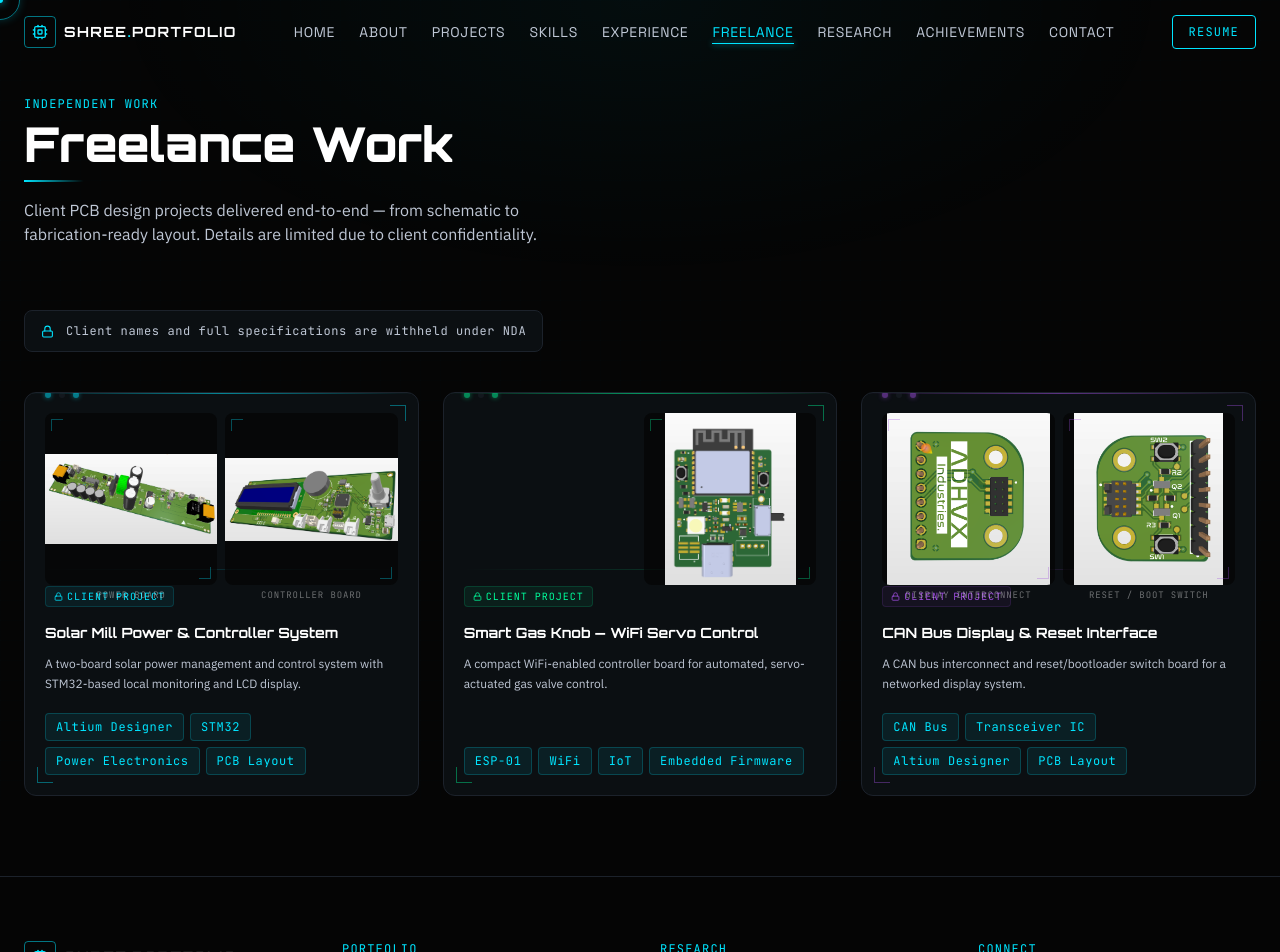
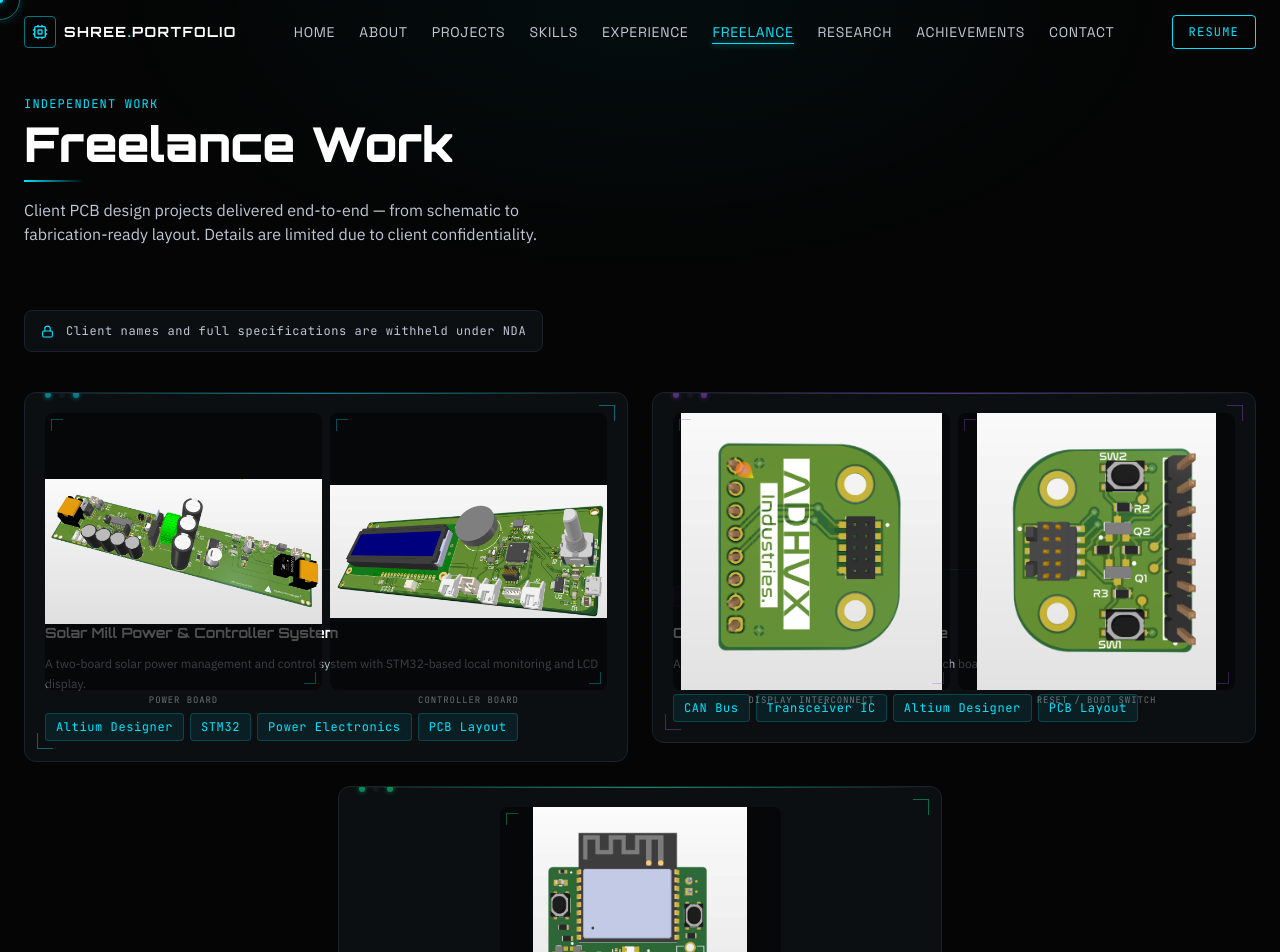
Before and after one commit to Shree699/portfolio_final, a Next.js app: page /freelance in a window 1280 px wide. Shown: the top 952 px of the page. Built offline with nearby package versions, Linux system fonts and the light colour scheme.

Commit message:
fix: freelance grid — 2-up row 1 (Solar Mill + CAN Bus), Smart Gas Knob centred in row 2

```diff
--- a/app/freelance/page.tsx
+++ b/app/freelance/page.tsx
@@ -20,16 +20,6 @@ const FREELANCE_PROJECTS = [
     ],
   },
   {
-    title: 'Smart Gas Knob — WiFi Servo Control',
-    description:
-      'A compact WiFi-enabled controller board for automated, servo-actuated gas valve control.',
-    tags: ['ESP-01', 'WiFi', 'IoT', 'Embedded Firmware'],
-    color: '#00FF9C',
-    images: [
-      { src: '/freelance/smart-gas-knob-board.png', caption: '' },
-    ],
-  },
-  {
     title: 'CAN Bus Display & Reset Interface',
     description:
       'A CAN bus interconnect and reset/bootloader switch board for a networked display system.',
@@ -38,6 +28,16 @@ const FREELANCE_PROJECTS = [
     images: [
       { src: '/freelance/can-bus-display-board.png', caption: 'Display Interconnect' },
       { src: '/freelance/can-bus-reset-board.png', caption: 'Reset / Boot Switch' },
+    ],
+  },
+  {
+    title: 'Smart Gas Knob — WiFi Servo Control',
+    description:
+      'A compact WiFi-enabled controller board for automated, servo-actuated gas valve control.',
+    tags: ['ESP-01', 'WiFi', 'IoT', 'Embedded Firmware'],
+    color: '#00FF9C',
+    images: [
+      { src: '/freelance/smart-gas-knob-board.png', caption: '' },
     ],
   },
 ];
@@ -163,29 +163,17 @@ function CardImageRegion({
       />
 
       <div
-        className={`grid gap-2 ${isSingle ? 'grid-cols-1' : 'grid-cols-2'}`}
-        /* Keep same visual height for 1-image vs 2-image layouts */
+        className={`${isSingle ? 'flex justify-center' : 'grid grid-cols-2 gap-2'}`}
         style={{ height: '9rem' }}
       >
         {isSingle ? (
-          /*
-           * Single image: wrap in a 2-col ghost grid so the image is centred
-           * and sits at the same height as a side-by-side pair.
-           */
-          <div className="flex items-stretch gap-2">
-            {/* Left ghost spacer — invisible but keeps aspect ratio aligned */}
-            <div className="flex-1 opacity-0 pointer-events-none" aria-hidden>
-              <div className="aspect-square w-full" />
-            </div>
-
-            {/* The real single image, full width of right 50% */}
-            <div className="flex-1 flex flex-col gap-1">
-              <PCBImageSlot
-                src={images[0].src}
-                caption={images[0].caption}
-                color={color}
-              />
-            </div>
+          /* Single image: centred, same slot width as one cell in the 2-image grid */
+          <div className="w-1/2 flex flex-col gap-1">
+            <PCBImageSlot
+              src={images[0].src}
+              caption={images[0].caption}
+              color={color}
+            />
           </div>
         ) : (
           images.map((img) => (
@@ -362,17 +350,34 @@ export default function FreelancePage() {
           </span>
         </motion.div>
 
-        {/* ── Cards grid — items-stretch keeps all cards the same height ── */}
+        {/*
+          ── Cards layout:
+          Mobile  → single column, all stacked
+          Tablet+ → 4-column grid:
+                      Row 1: Solar Mill (cols 1-2) | CAN Bus (cols 3-4)
+                      Row 2: Smart Gas Knob (cols 2-3, centred)
+        ──────────────────────────────────────────── */}
         <motion.div
-          className="grid md:grid-cols-2 lg:grid-cols-3 gap-6 items-stretch"
+          className="grid grid-cols-1 md:grid-cols-4 gap-6 items-stretch"
           variants={containerVariants}
           initial="hidden"
           whileInView="show"
           viewport={{ once: true, margin: '-60px' }}
         >
-          {FREELANCE_PROJECTS.map((project) => (
-            <FreelanceCard key={project.title} {...project} />
-          ))}
+          {/* Row 1 — Solar Mill */}
+          <motion.div className="md:col-span-2" variants={cardVariants}>
+            <FreelanceCard {...FREELANCE_PROJECTS[0]} />
+          </motion.div>
+
+          {/* Row 1 — CAN Bus */}
+          <motion.div className="md:col-span-2" variants={cardVariants}>
+            <FreelanceCard {...FREELANCE_PROJECTS[1]} />
+          </motion.div>
+
+          {/* Row 2 — Smart Gas Knob, centred under the gap between the two above */}
+          <motion.div className="md:col-start-2 md:col-span-2" variants={cardVariants}>
+            <FreelanceCard {...FREELANCE_PROJECTS[2]} />
+          </motion.div>
         </motion.div>
       </div>
     </div>
```
